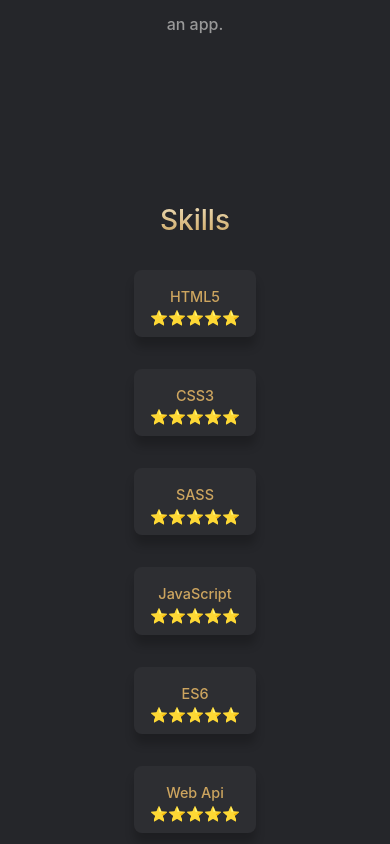
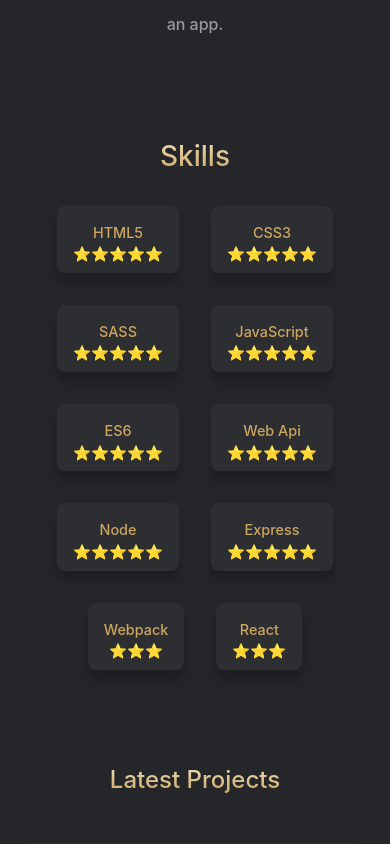
Before and after one commit to mwafy092/Mwafy-Landing-Page, a React (Create React App) app: page / in a window 390 px wide. Shown: the part 2160-3004 px from the top of the page. Built offline with nearby package versions, Linux system fonts and the light colour scheme.

Commit message:
site update 2

```diff
--- a/src/styles/AboutBlock.scss
+++ b/src/styles/AboutBlock.scss
@@ -96,3 +96,12 @@
         }
     }
 }
+
+@media (max-width: 500px) {
+    .about-block {
+        .skills {
+            padding: 0;
+            margin: 0;
+        }
+    }
+}
```
